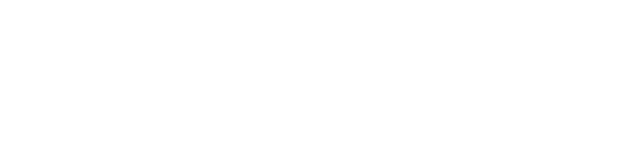
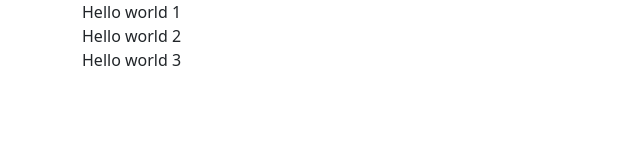
Before and after one commit to hbr8218/webpages, a plain HTML site: page components/checkout_form.html in a window 1280 px wide. Shown: the whole page, without its empty margins (0-640 px from the left). Drawn offline with Linux system fonts and the light colour scheme.

```diff
--- a/components/checkout_form.html
+++ b/components/checkout_form.html
@@ -15,9 +15,9 @@
 
 
     <div class="container">
-      <div></div>
-      <div></div>
-      <div></div>
+      <div>Hello world 1</div>
+      <div>Hello world 2</div>
+      <div>Hello world 3</div>
     </div>
     <!-- Optional JavaScript; choose one of the ?two! -->
 
```
Also changed, not shown: index.html (+1 -1 lines).
